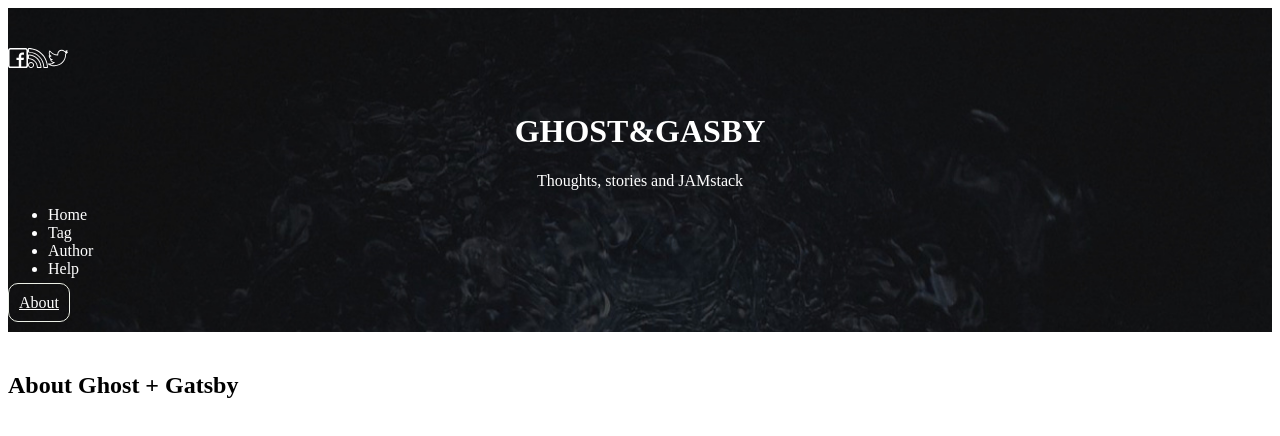
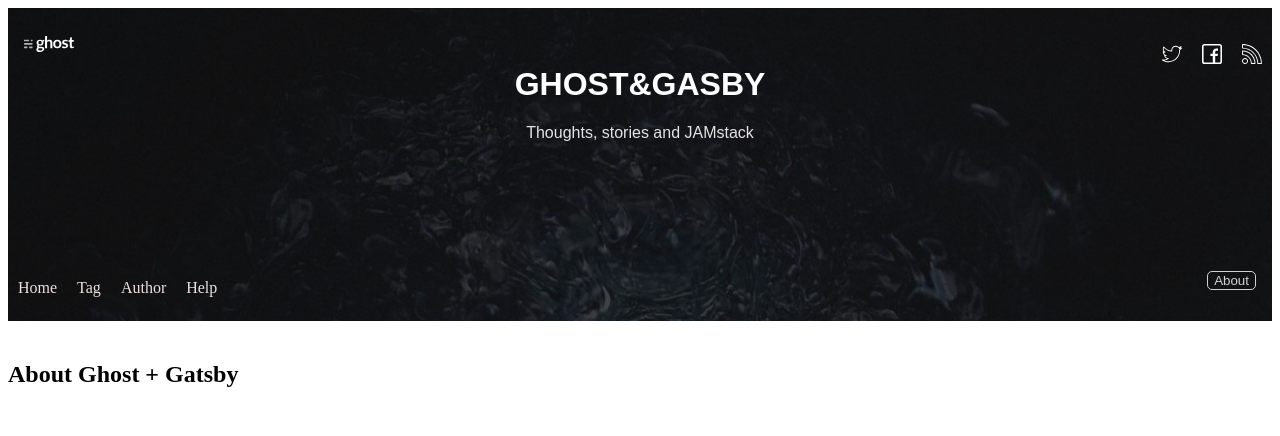
Before and after one commit to rugile33/web, a website: page index.html in a window 1280 px wide. Drawn offline with Linux system fonts and the light colour scheme.

Commit message:
pakeitimas

```diff
--- a/index.html
+++ b/index.html
@@ -1,5 +1,6 @@
 <!DOCTYPE html>
 <html lang="en">
+
 <head>
     <meta charset="UTF-8">
     <meta http-equiv="X-UA-Compatible" content="IE=edge">
@@ -7,47 +8,50 @@
     <title>Document</title>
     <link rel="stylesheet" href="/main.css">
 </head>
+
 <body>
 
     <header>
-
+        <img style= "width: 50px; height: 50%" src="/img/ghost-logo.svg">
 
         <div class="left-column">
+            <a href="#" class="site-nav-item" target="_blank" rel="noopener noreferrer"><img
+                    style="width: 20px; height: 20px" src="/img/twitter.svg"></a>
+            <a href="#" class="site-nav-item" target="_blank" rel="noopener noreferrer"><img
+                    style="width: 20px; height: 20px" src="/img/facebook.svg"></a>
+            <a href="#" class="site-nav-item" target="_blank" rel="noopener noreferrer"><img
+                    style="width: 20px; height: 20px" src="/img/rss (1).svg"></a>
 
-            <a href="#" class="site-nav-item" target="_blank" rel="noopener noreferrer"><img style="width: 20px; height: 20px" src="/img/facebook.svg"></a>
-            <a href="#" class="site-nav-item" target="_blank" rel="noopener noreferrer"><img style="width: 20px; height: 20px" src="/img/rss (1).svg"></a>
-            <a href="#" class="site-nav-item" target="_blank" rel="noopener noreferrer"><img style="width: 20px; height: 20px" src="/img/twitter.svg"></a>
         </div>
-
         <h1 class="title">GHOST&GASBY</h1>
         <p> Thoughts, stories and JAMstack</p>
-
         <nav class="site-nav-left">
             <ul>
 
                 <li><a aria-current="page" class="site-nav-item" href="/">Home</a></li>
                 <li><a class="site-nav-item" href="/tag/getting-started/">Tag</a></li>
                 <li><a class="site-nav-item" href="/author/ghost/">Author</a></li>
-                 <li><a class="site-nav-item" href="https://help.ghost.org" target="_blank" rel="noopener noreferrer">Help</a></li>
+                <li><a class="site-nav-item" href="https://help.ghost.org" target="_blank"
+                        rel="noopener noreferrer">Help</a></li>
 
             </ul>
 
         </nav>
-        <a class="button" href="/about">About</a>
+        <button class="button">About</button>
 
     </header>
 
-        <content
-
-
-             class="post-card-image" style="background-image: url(/img/ghost-headless-feature-image.png);">
+    <content class="post-card-image" style="background-image: url(/img/ghost-headless-feature-image.png);">
         </div>
         <div class="post-card-tags">
 
-            </div><h2 class="post-card-title">About Ghost + Gatsby</h2></content>
+        </div>
+        <h2 class="post-card-title">About Ghost + Gatsby</h2>
+    </content>
     <section>
         <div></div>
     </section>
     </content>
 </body>
+
 </html>
--- a/main.css
+++ b/main.css
@@ -3,16 +3,33 @@
     background-image: url(/img/4ab722589c23f28fc9faf570069c5f998b74a114.jpg);
     background-position: 50%;
     background-size: cover;
-    padding-bottom: 20px;
+    padding-bottom: 10px;
     padding-top: 20px;
+    position: relative;
  }
+
 
  .left-column{
     display: flex;
+    text-align:center ;
+    background-size: contain;
+    position: absolute;
+    top: 8px;
+    right: 16px;
+
+}
+img{
+
+    display: flex;
+    position: relative;
+    top: 8px;
+    left: 16px;
+    max-width: 100%;
+
 }
 
+
  .site-nav-item {
-    color: white;
     text-align:center ;
     background-size: contain;
     padding-bottom: 10px;
@@ -20,24 +37,36 @@
 
 }
 .tittle {
-    color: #fff;
+    color:rgb(229, 226, 226);
     font-size: 4rem;
     line-height: 1.3em;
     margin: 0;
     padding: 0;
 }
 div{
-    color: white;
+    color:rgb(229, 226, 226) ;
     text-align:center ;
     background-size: contain;
     padding-bottom: 10px;
     padding-top: 10px;
+
 }
 
+ul{
+    list-style-type: none;
+    margin: 0;
+    padding: 0;
+    display: inline-flex;
+    width: 100px;
+    color: rgb(229, 226, 226);
 
+
+
+}
 nav{
-    color: #fff;
+    color: rgb(229, 226, 226);
     text-align: left;
+    list-style-type: none
 }
 
 h3{
@@ -46,26 +75,42 @@
 
 h1 {
 
-    color: white;
+    color: #ffffff;
     text-align: center;
+    font-family: sans-serif;
+
 }
 
 p {
-    color: white;
+    color: rgb(229, 226, 226);
     text-align: center;
+    font-family: sans-serif;
+    margin-bottom: 10%;
+     ;
 }
 
 .button {
-    border-radius: 10px;
-    border: 1px solid #ecf0e7;
-    padding: 10px;
-    width: 100px;
-    height: 300px;
-    color: #fff;
+    border-radius: 5px;
+    border: 1px solid ;
+    padding: 7px rgb(229, 226, 226) ;
+    background-color: transparent;
+    color: rgb(209, 209, 209);
+    position: absolute;
+    bottom: 31px;
+    right: 16px;
+
 }
 .site-nav-item {
 
     display: inline;
     list-style-type: none;
     text-decoration: none;
+    float: right;
+    color: #ece1e1;
+    padding: 10px 10px;
+    ;
+
+
+
+
 }
```
Also changed, not shown: img/ghost-logo.svg (added). Lines whose indentation alone changed are shown as unchanged.
